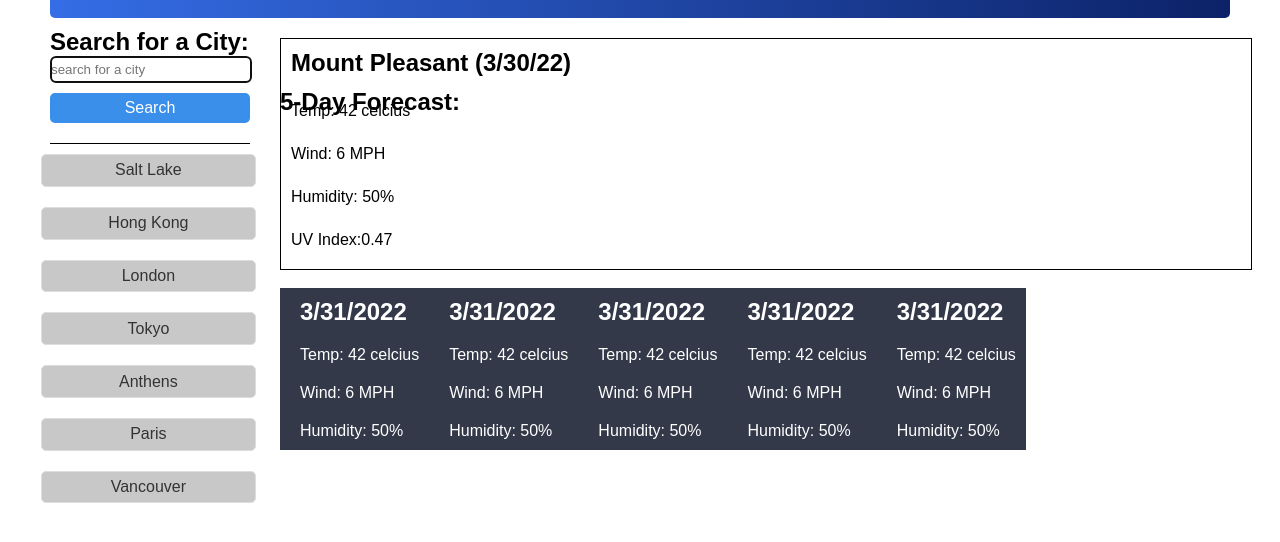
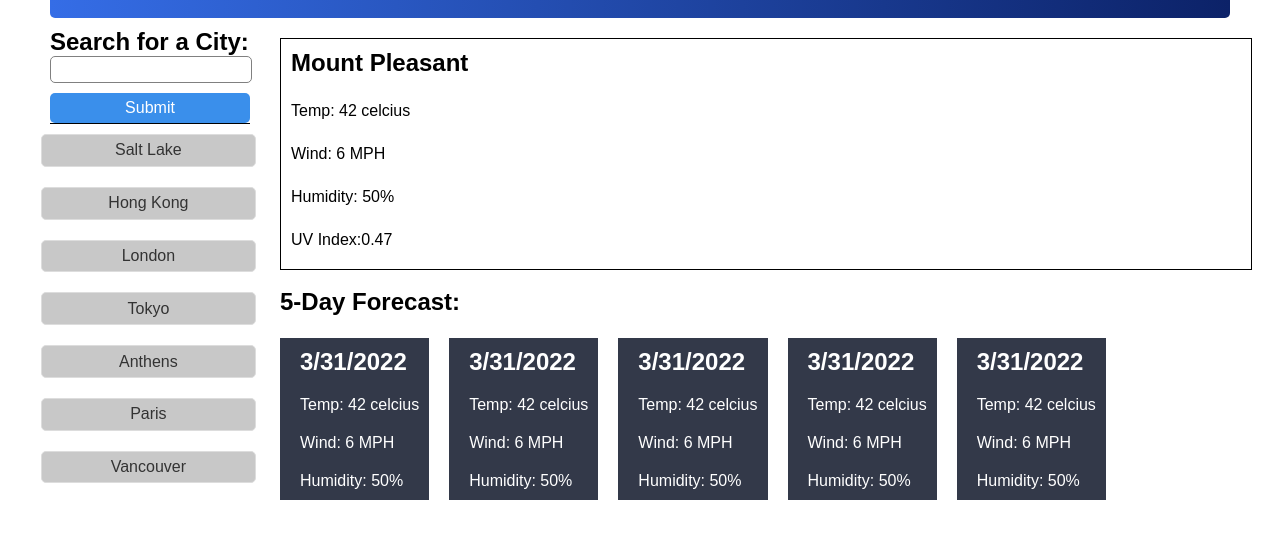
Before and after one commit to HoldenAtkinson/weather-application-holden-atkinson, a plain HTML site: page index.html in a window 1280 px wide. Shown: the part 112-654 px from the top of the page. Drawn offline with nearby package versions, Linux system fonts and the light colour scheme.

Commit message:
created 5 day forecast and attempted functionality of weather api

```diff
--- a/index.html
+++ b/index.html
@@ -25,10 +25,8 @@
 
     <div class="container">
       <h2>Search for a City:</h2>
-      <form>
-        <input id="search-bar" type="text" placeholder="search for a city" autofocus>
-        <button class="search-btn">Search</button>
-      </form>
+      <input type="text" class="inputValue">
+      <input type="submit" value="Submit" class="button">
     </div>
     <ol id="selectable">
       <li class="ui-widget-content">Salt Lake</li>
@@ -41,7 +39,7 @@
     </ol>
     <div class="day-forecast">
       <div class="data">
-      <h2>Mount Pleasant (3/30/22)</h2>
+      <h2 class="city-name">Mount Pleasant</h2>
       <p class="temp">Temp: 42 celcius</p>
       <p class="wind"> Wind: 6 MPH</p>
       <p class="humidity">Humidity: 50%</p>
--- a/style.css
+++ b/style.css
@@ -62,7 +62,7 @@ textarea {
   resize: none;
 }
 
-#search-bar {
+input[type='text'] {
   margin-bottom: 10px;
   border-radius: 5px;
   height: 25px;
@@ -70,7 +70,7 @@ textarea {
   border: 1px solid gray;
 }
 
-.search-btn {
+input[type='submit'] {
   display: flex;
   color: white;
   border-radius: 5px;
@@ -82,6 +82,7 @@ textarea {
   font-size: 1em;
   justify-content: center;
   align-items: center;
+  cursor: pointer;
 }
 
 #feedback {
@@ -142,27 +143,30 @@ textarea {
 
 .five-day-head{
   position:absolute ;
-  top: 200px;
+  top: 400px;
   left: 280px;
+  margin-bottom: 20px;
 }
 
 .five-day{
   display: flex;
   flex-direction: row;
-  justify-content: space-between;
+  margin-right: 10px;
   position: absolute;
-  top: 400px;
+  top: 450px;
   left: 280px;
+
 
 }
 
 .day-one{
   padding-left: 10px;
   display: flex;
-  /* justify-content: space-between; */
+  justify-content: space-between;
   flex-direction: column;
   background-color: rgb(51, 57, 73);
   color: white;
+  margin-right: 20px;
 }
 
 .day-one h2{
@@ -180,6 +184,8 @@ textarea {
   flex-direction: column;
   background-color: rgb(51, 57, 73);
   color: white;
+  margin-right: 20px;
+
 }
 
 .day-two h2{
@@ -197,6 +203,8 @@ textarea {
   flex-direction: column;
   background-color: rgb(51, 57, 73);
   color: white;
+  margin-right: 20px;
+
 }
 
 .day-three h2{
@@ -214,6 +222,8 @@ textarea {
   flex-direction: column;
   background-color: rgb(51, 57, 73);
   color: white;
+  margin-right: 20px;
+
 }
 
 .day-four h2{
@@ -231,6 +241,7 @@ textarea {
   flex-direction: column;
   background-color: rgb(51, 57, 73);
   color: white;
+  margin-right: 20px;
 }
 
 .day-five h2{
```
Also changed, not shown: script.js (+15 -1 lines).
